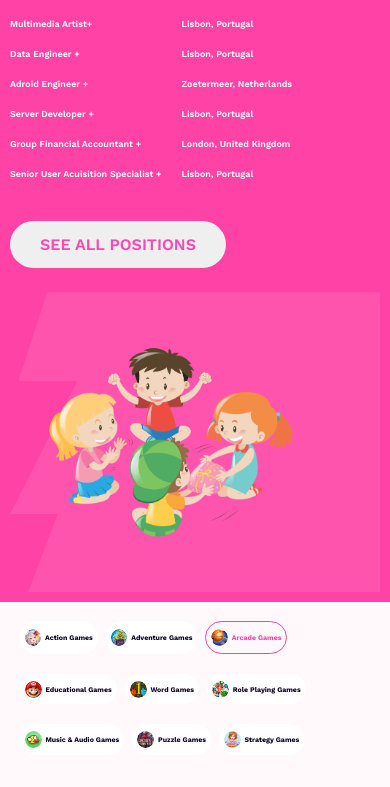
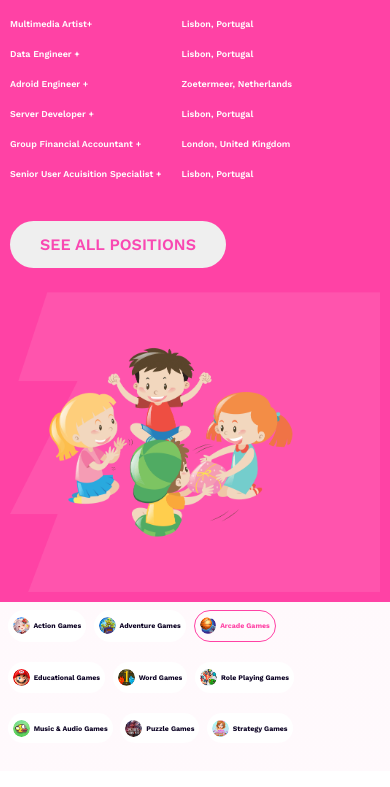
Before and after one commit to Hafiz75/games, a plain HTML site: page index.html in a window 390 px wide. Shown: the part 5099-5886 px from the top of the page. Drawn offline with nearby package versions, Linux system fonts and the light colour scheme.

```diff
--- a/style/media.css
+++ b/style/media.css
@@ -91,7 +91,7 @@
 
 
   .games-con{
-    padding: 5vw;
+    padding: 2vw;
   }
   .role-playing{
   margin-left: 0px;
```
